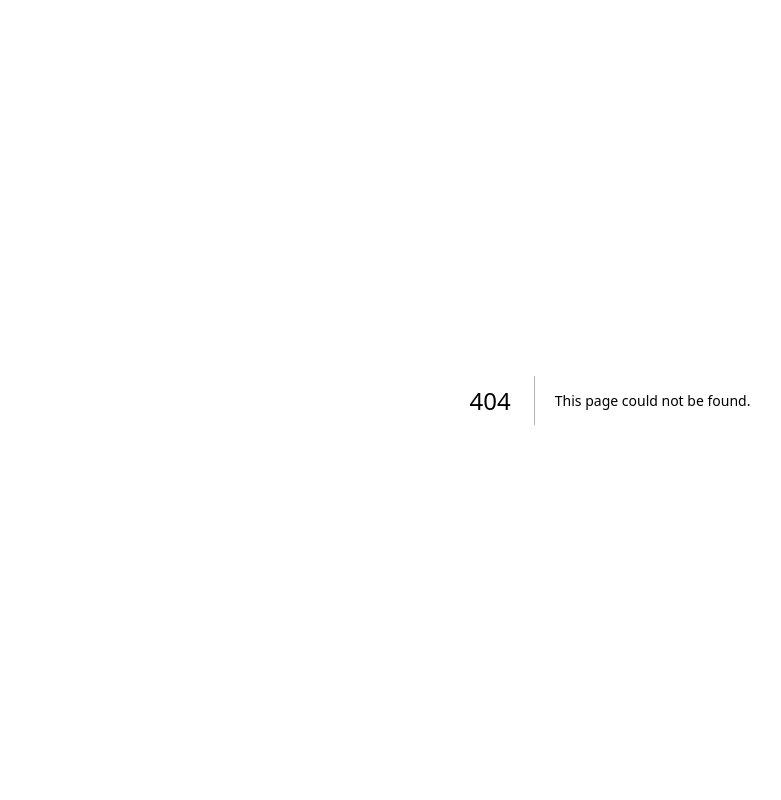
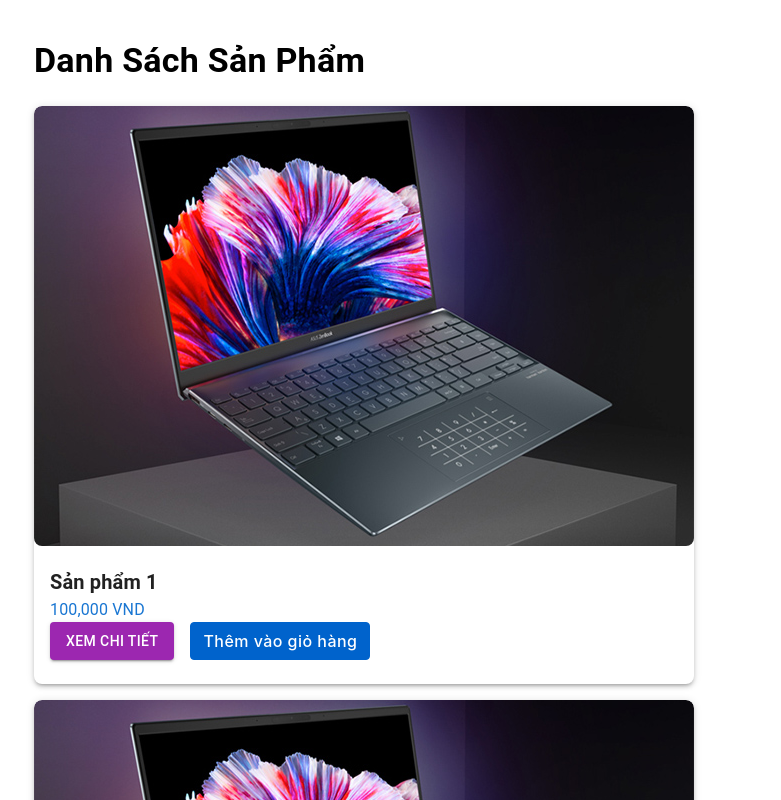
Before and after one commit to GonTaFu/shopTech, a Next.js app in the folder my-fontend/: page /productlist in a window 1280 px wide. Before the commit this address had no page. Shown: the top 800 px of the page, without its empty margins (30-811 px from the left). Built offline with nearby package versions, Linux system fonts and the light colour scheme.

Commit message:
thêm trang product List

```diff
--- a/my-fontend/package.json
+++ b/my-fontend/package.json
@@ -9,6 +9,9 @@
     "lint": "next lint"
   },
   "dependencies": {
+    "@emotion/react": "^11.14.0",
+    "@emotion/styled": "^11.14.0",
+    "@mui/material": "^7.0.1",
     "next": "15.2.3",
     "react": "^19.0.0",
     "react-dom": "^19.0.0"
--- /dev/null
+++ b/my-fontend/src/app/productlist/page.js
@@ -0,0 +1,18 @@
+'use client';
+import Image from "next/image";
+import PageProductList  from "../../compoments/productlist";
+
+export default function ProductList() {
+    return (
+        <div>
+            <PageProductList></PageProductList>
+            <style jsx>{`
+            h1 {
+                align-items: center;
+                justify-content: center;
+                display: flex;
+                },
+                `}</style>
+        </div>
+    );
+}
--- /dev/null
+++ b/my-fontend/src/compoments/productlist.js
@@ -0,0 +1,100 @@
+"use client";
+import { Grid, Card, CardContent, Typography, CardMedia, Container } from "@mui/material";
+import Image from "next/image";
+import * as React from 'react';
+import { styled } from '@mui/material/styles';
+import Button from '@mui/material/Button';
+import Stack from '@mui/material/Stack';
+import { purple } from '@mui/material/colors';
+
+const BootstrapButton = styled(Button)({
+  boxShadow: 'none',
+  textTransform: 'none',
+  fontSize: 16,
+  padding: '6px 12px',
+  border: '1px solid',
+  lineHeight: 1.5,
+  backgroundColor: '#0063cc',
+  borderColor: '#0063cc',
+  fontFamily: [
+    '-apple-system',
+    'BlinkMacSystemFont',
+    '"Segoe UI"',
+    'Roboto',
+    '"Helvetica Neue"',
+    'Arial',
+    'sans-serif',
+    '"Apple Color Emoji"',
+    '"Segoe UI Emoji"',
+    '"Segoe UI Symbol"',
+  ].join(','),
+  '&:hover': {
+    backgroundColor: '#0069d9',
+    borderColor: '#0062cc',
+    boxShadow: 'none',
+  },
+  '&:active': {
+    boxShadow: 'none',
+    backgroundColor: '#0062cc',
+    borderColor: '#005cbf',
+  },
+  '&:focus': {
+    boxShadow: '0 0 0 0.2rem rgba(0,123,255,.5)',
+  },
+});
+
+const ColorButton = styled(Button)(({ theme }) => ({
+  color: theme.palette.getContrastText(purple[500]),
+  backgroundColor: purple[500],
+  '&:hover': {
+    backgroundColor: purple[700],
+  },
+}));
+
+
+const productlist = [
+  { id: 1, name: "Sản phẩm 1", price: 100000, image: "/images/10.jpg" },
+  { id: 2, name: "Sản phẩm 2", price: 200000, image: "/images/10.jpg" },
+  { id: 3, name: "Sản phẩm 3", price: 300000, image: "/images/10.jpg" },
+  { id: 4, name: "Sản phẩm 4", price: 400000, image: "/images/10.jpg" },
+  { id: 5, name: "Sản phẩm 5", price: 500000, image: "/images/10.jpg" },
+  { id: 6, name: "Sản phẩm 6", price: 600000, image: "/images/10.jpg" },
+  { id: 7, name: "Sản phẩm 7", price: 700000, image: "/images/10.jpg" },
+  { id: 8, name: "Sản phẩm 8", price: 800000, image: "/images/10.jpg" },
+  { id: 9, name: "Sản phẩm 9", price: 900000, image: "/images/10.jpg" },
+  { id: 10, name: "Sản phẩm 10", price: 1000000, image: "/images/10.jpg" },
+  { id: 11, name: "Sản phẩm 11", price: 1000000, image: "/images/10.jpg" },
+
+];
+
+const productList = () => {
+  return (
+    <Container sx={{ mt: 5, px: { xs: 1, sm: 2, md: 3 }, width: "100%" }}>
+      <Typography variant="h4" sx={{ fontWeight: "bold", mb: 3 }}>
+        Danh Sách Sản Phẩm
+      </Typography>
+      <Grid container spacing={2}>
+        {productlist.map((product) => (
+          <Grid item key={product.id} xs={12} sm={6} md={4} lg={3} xl={2}>
+            <Card sx={{ boxShadow: 3, borderRadius: 2 }}>
+              <CardMedia>
+                <Image src={product.image} alt={product.name} width={250} height={200} style={{ width: "100%", height: "auto", objectFit: "cover", borderRadius: "8px", }} />
+              </CardMedia>
+              <CardContent>
+                <Typography variant="h6" sx={{ fontWeight: "bold" }}>{product.name}</Typography>
+                <Typography color="primary">{product.price.toLocaleString()} VND</Typography>
+
+                <Stack spacing={2} direction="row">
+                  <ColorButton variant="contained">Xem chi tiết</ColorButton>
+                  <BootstrapButton variant="contained" disableRipple>Thêm vào giỏ hàng</BootstrapButton>
+                </Stack>
+              </CardContent>
+            </Card>
+          </Grid>
+        ))}
+      </Grid>
+    </Container>
+  );
+};
+
+export default productList;
```
Also changed, not shown: my-fontend/public/images/10.jpg (added), 1 other file (tests, documents, lock files or other folders).
